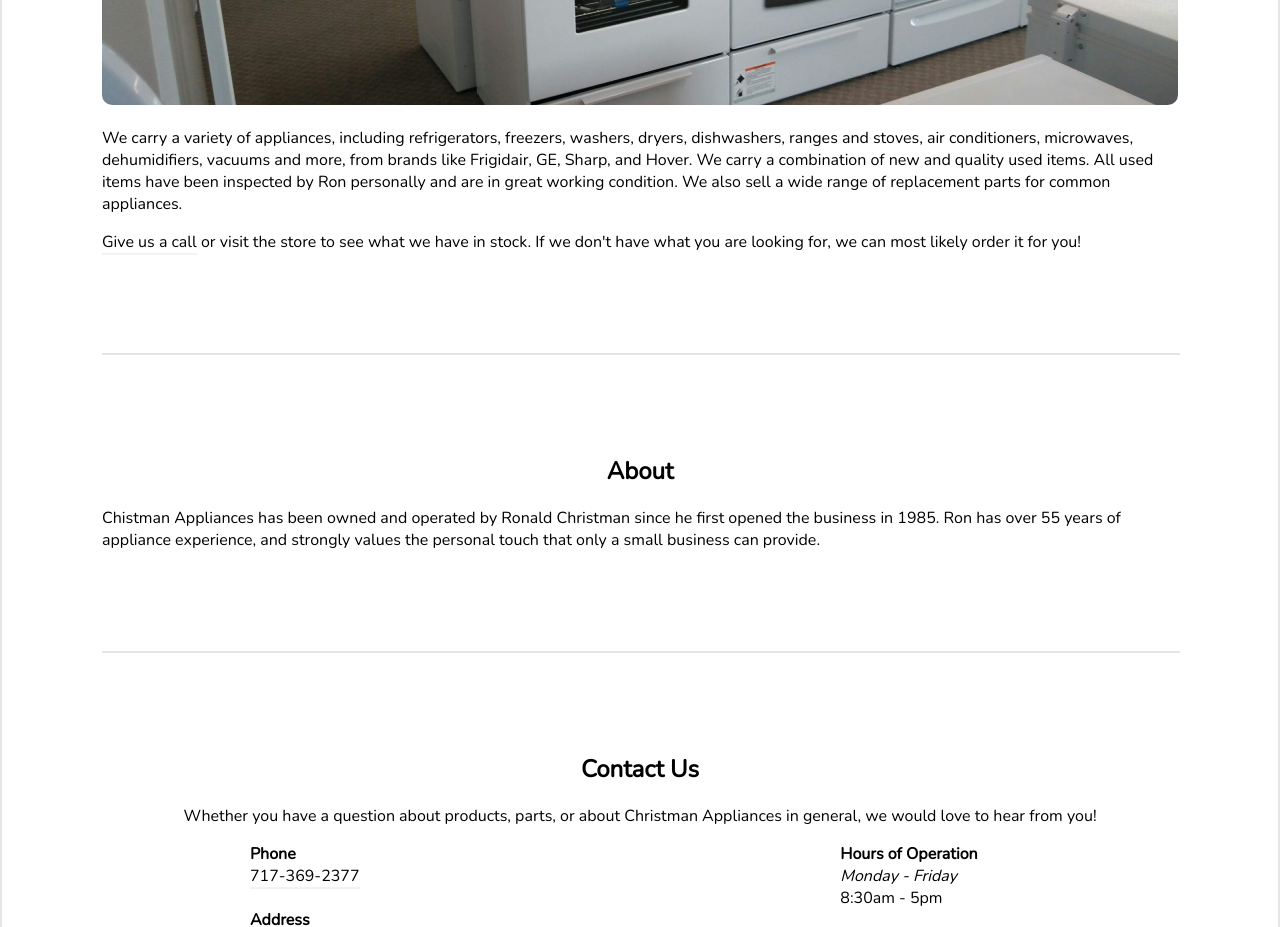
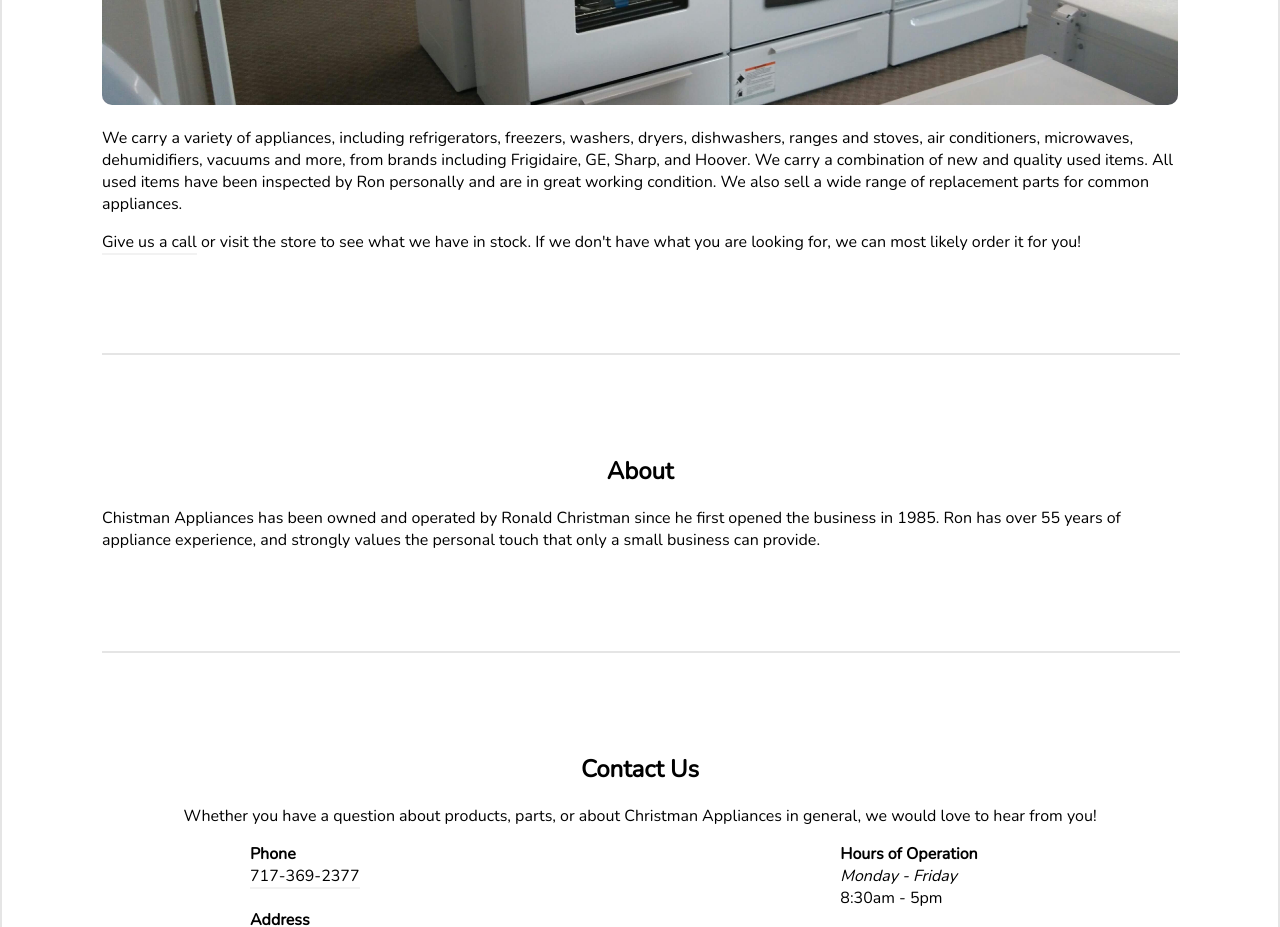
Before and after one commit to TwitchBronBron/ChristmanAppliances.com, a plain HTML site: page index.html in a window 1280 px wide. Shown: the part 880-1807 px from the top of the page. Drawn offline with nearby package versions, Linux system fonts and the light colour scheme; a web font is replaced by a local one.

Commit message:
Fixed spelling of Hoover and Frigidaire

```diff
--- a/index.html
+++ b/index.html
@@ -52,7 +52,7 @@
             <p>
                 We carry a variety of appliances, including refrigerators, freezers, washers,
                 dryers, dishwashers, ranges and stoves, air conditioners, microwaves,
-                dehumidifiers, vacuums and more, from brands like Frigidair, GE, Sharp, and Hover.
+                dehumidifiers, vacuums and more, from brands including Frigidaire, GE, Sharp, and Hoover.
 
                 We carry a combination of new and quality used items. All used items have been inspected by Ron
                 personally
```
